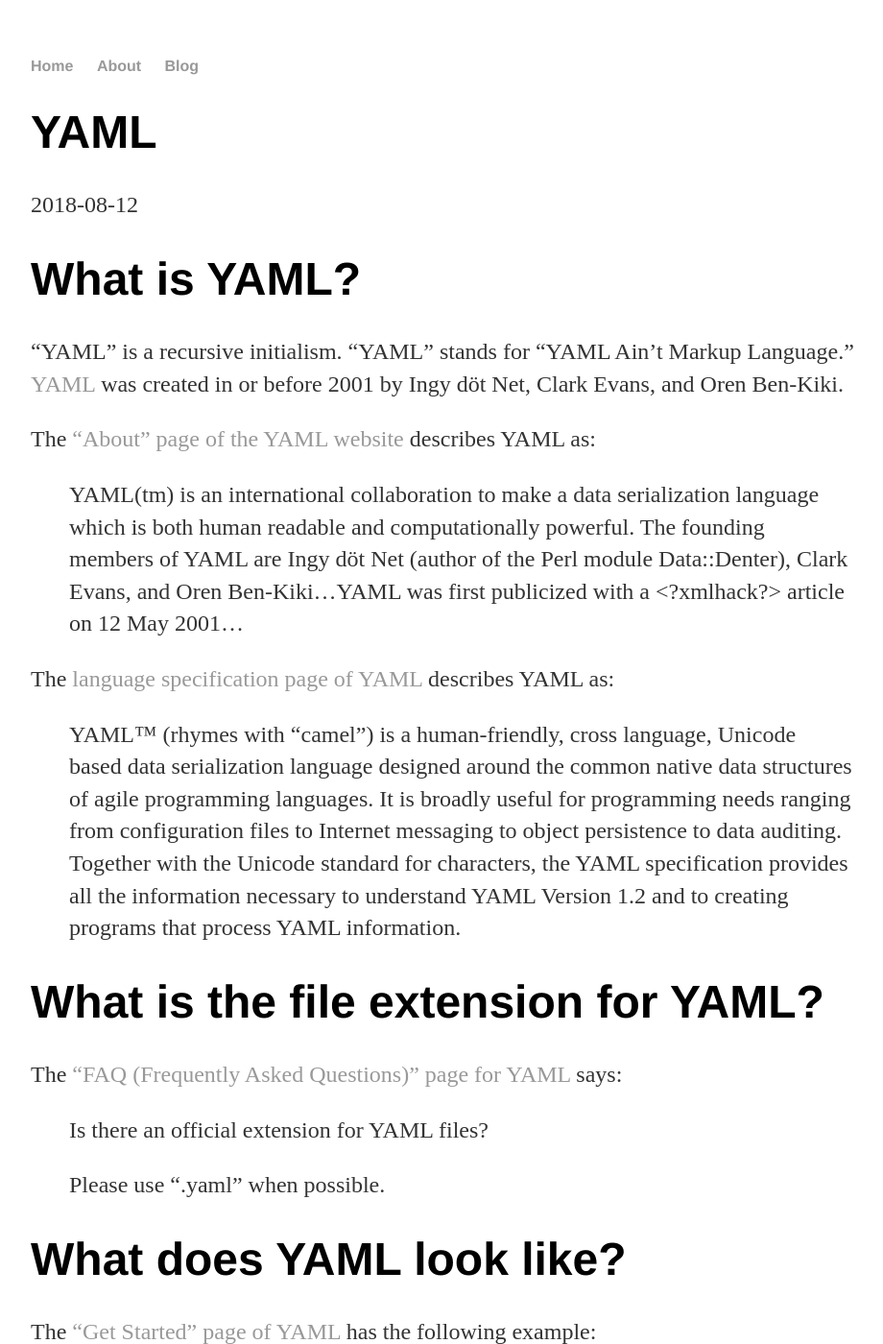
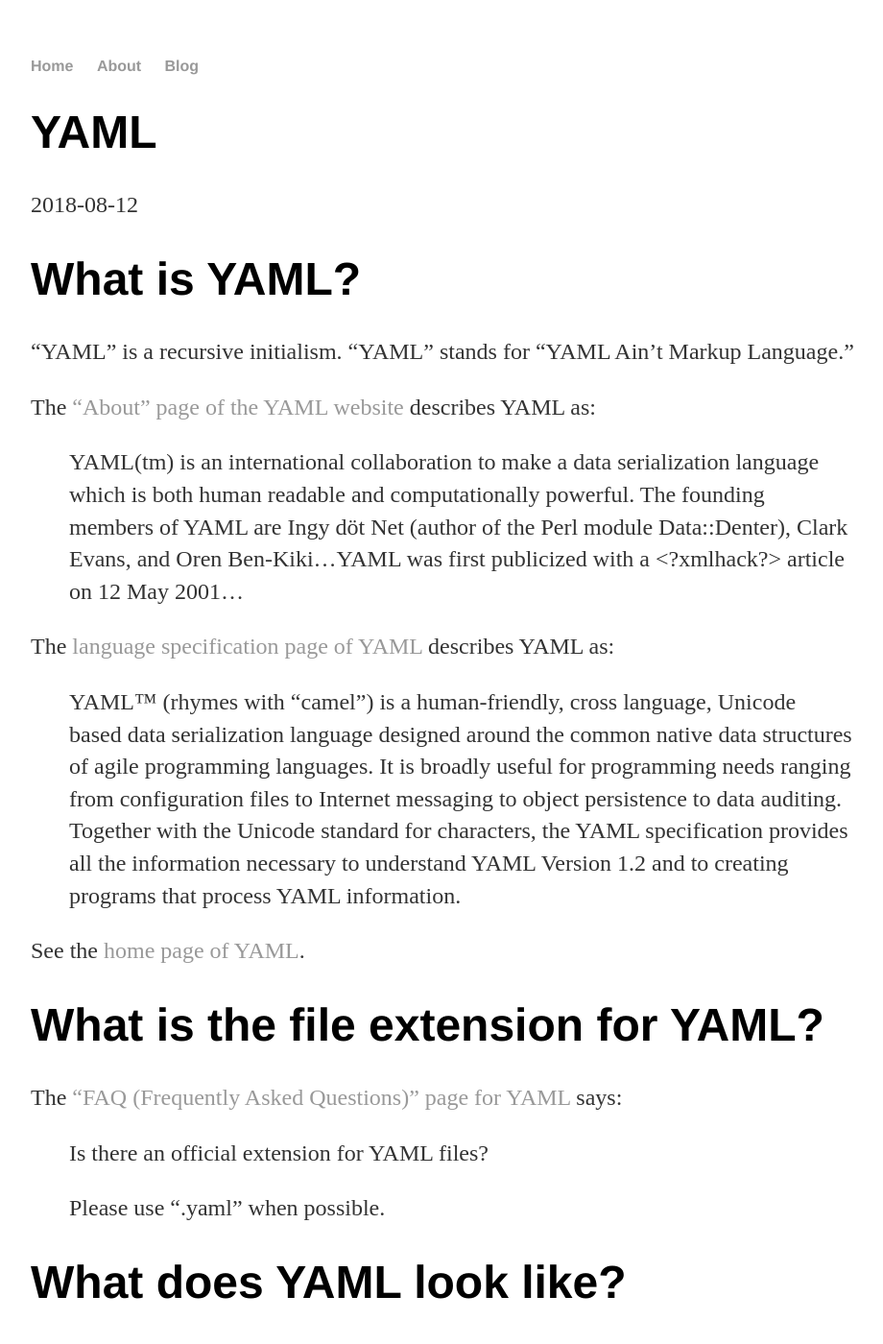
Before and after one commit to chopdicemince/chopdicemince.github.io, a Jekyll site: the page built from _posts/2018-08-12-yaml.md, in a window 1280 px wide and 1400 px high. Shown: the whole window at 96% size, without its empty margins (160-1080 px from the left). Built offline with Jekyll 4.4.1, drawn with Linux system fonts in a browser that asks for light colours.

Commit message:
Delete duplicate text about creators of YAML

```diff
--- a/_posts/2018-08-12-yaml.md
+++ b/_posts/2018-08-12-yaml.md
@@ -6,7 +6,7 @@ date: 2018-08-12
 
 # What is YAML?
 
-"YAML" is a recursive initialism. "YAML" stands for "YAML Ain't Markup Language." [YAML](http://yaml.org/) was created in or before 2001 by Ingy döt Net, Clark Evans, and Oren Ben-Kiki.
+"YAML" is a recursive initialism. "YAML" stands for "YAML Ain't Markup Language."
 
 The ["About" page of the YAML website](http://yaml.org/about.html) describes YAML as:
 
@@ -15,6 +15,8 @@ The ["About" page of the YAML website](http://yaml.org/about.html) describes YAM
 The [language specification page of YAML](http://yaml.org/spec/) describes YAML as:
 
 > YAML™ (rhymes with “camel”) is a human-friendly, cross language, Unicode based data serialization language designed around the common native data structures of agile programming languages. It is broadly useful for programming needs ranging from configuration files to Internet messaging to object persistence to data auditing. Together with the Unicode standard for characters, the YAML specification provides all the information necessary to understand YAML Version 1.2 and to creating programs that process YAML information.
+
+See the [home page of YAML](http://yaml.org/).
 
 # What is the file extension for YAML?
 
```
